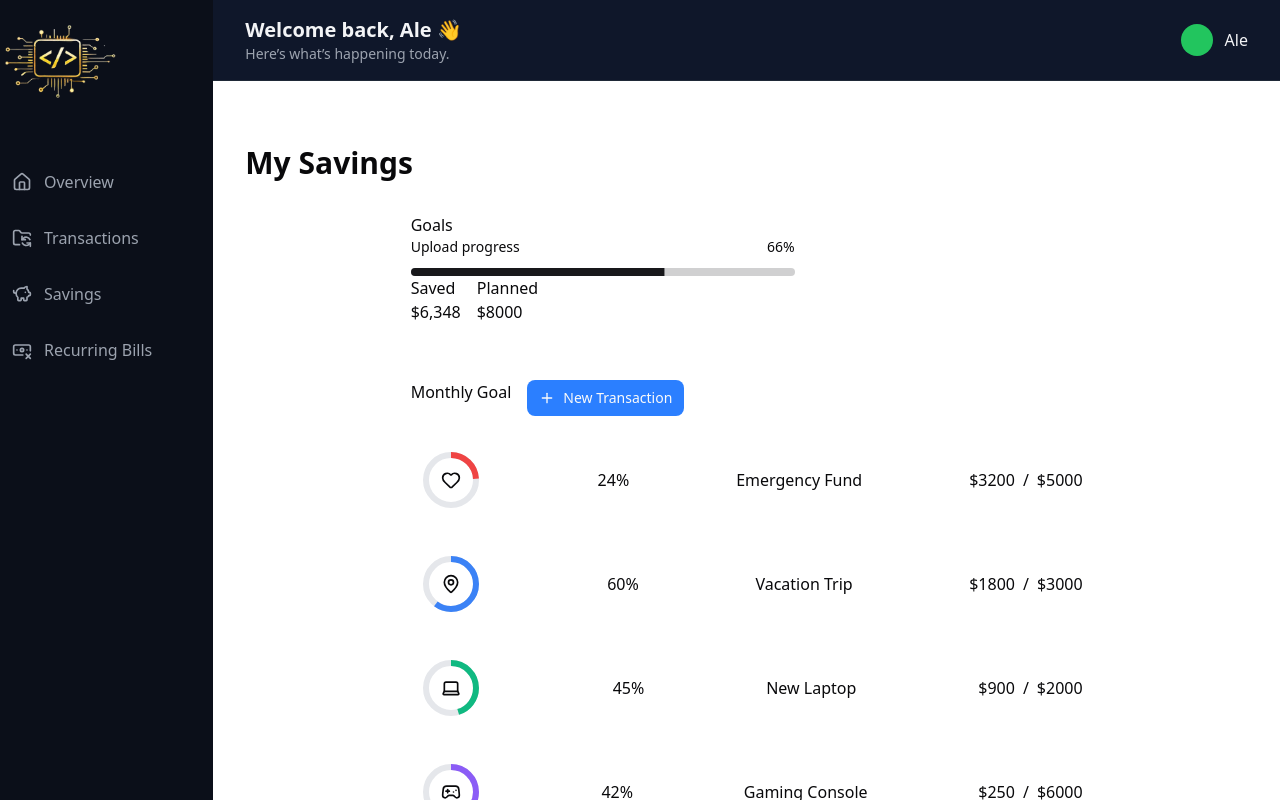
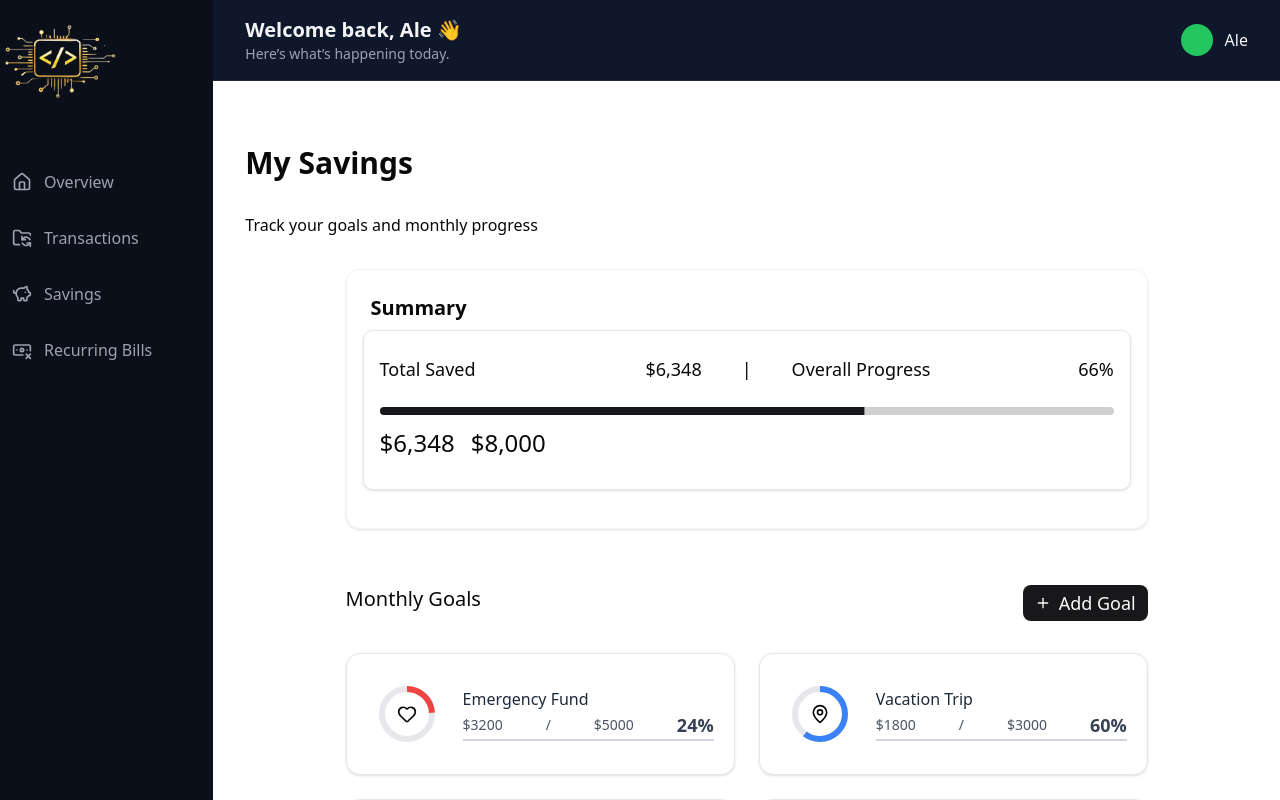
Before and after one commit to Aleji0309/proyectaPersonalFinanceApp, a Next.js app: page /savings in a window 1280 px wide. Shown: the top 800 px of the page. Built offline with nearby package versions, Linux system fonts and the light colour scheme.

Commit message:
Saving cards styles added

```diff
--- a/src/app/globals.css
+++ b/src/app/globals.css
@@ -69,6 +69,12 @@
   box-shadow: 4px 9px 17px -2px rgba(0, 0, 0, 0.75);
   -webkit-box-shadow: 4px 9px 17px -2px rgba(0, 0, 0, 0.75);
   -moz-box-shadow: 4px 9px 17px -2px rgba(0, 0, 0, 0.75);
+}
+
+.shadow-box-savings {
+  box-shadow: 6px 8px 19px -12px rgba(0,0,0,1);
+-webkit-box-shadow: 6px 8px 19px -12px rgba(0,0,0,1);
+-moz-box-shadow: 6px 8px 19px -12px rgba(0,0,0,1);
 }
 
 .flex-containers {
--- a/src/app/savings/page.js
+++ b/src/app/savings/page.js
@@ -5,6 +5,7 @@ export default function showSavings() {
   return (
     <>
       <h2 className="text-3xl mb-8 my-8 font-bold">My Savings</h2>
+      <p>Track your goals and monthly progress</p>
 
 
       <SavingsContainer />
--- a/src/components/savings/SavingsContainer.jsx
+++ b/src/components/savings/SavingsContainer.jsx
@@ -1,10 +1,9 @@
 import React from "react";
 import { Field, FieldLabel } from "@/components/ui/field";
 import { Progress } from "@/components/ui/progress";
-import { Plus} from "lucide-react";
+import { Plus } from "lucide-react";
 import { SavingsGoalCard } from "./SavingsGoalCard";
 import { Button } from "@/components/ui/button";
-
 
 const savingsMock = [
   {
@@ -13,7 +12,7 @@ const savingsMock = [
     goal: 5000,
     progress: 24,
     icon: "heart",
-    color: "#ef4444"
+    color: "#ef4444",
   },
   {
     name: "Vacation Trip",
@@ -21,7 +20,7 @@ const savingsMock = [
     goal: 3000,
     progress: 60,
     icon: "map-pin",
-    color: "#3b82f6"
+    color: "#3b82f6",
   },
   {
     name: "New Laptop",
@@ -29,7 +28,7 @@ const savingsMock = [
     goal: 2000,
     progress: 45,
     icon: "laptop",
-    color: "#10b981"
+    color: "#10b981",
   },
   {
     name: "Gaming Console",
@@ -37,7 +36,7 @@ const savingsMock = [
     goal: 6000,
     progress: 42,
     icon: "gamepad-2",
-    color: "#8b5cf6"
+    color: "#8b5cf6",
   },
   {
     name: "Car Down Payment",
@@ -45,53 +44,53 @@ const savingsMock = [
     goal: 15000,
     progress: 48,
     icon: "car",
-    color: "#f97316"
-  }
+    color: "#f97316",
+  },
 ];
 
 const SavingsContainer = () => {
   return (
     <>
+      <div className="savings-containers">
+        <div className="savings-header w-[80%] h-65 mt-8 bg-gray-10 border border-gray-100 rounded-xl p-4 shadow-sm">
+          <h3 className="font-bold p-2 text-xl">Summary</h3>
+          <div className="progress-container px-4 py-2 w-[100%] mx-auto h-40 bg-white border border-gray-200 rounded-lg shadow-sm">
+            <Field className="w-full max-full">
+              <FieldLabel htmlFor="progress-upload">
+                <div className="savings-summary flex gap-10 text-lg w-full h-10 mt-4">
+                  <div className="saved-container flex gap-2 justify-between w-[50%]">
+                    <p>Total Saved</p>
+                    <p>$6,348</p>
+                  </div>
+                  <p>|</p>
+                  <div className="planned-container flex gap-2 justify-between w-[50%]">
+                    <p>Overall Progress</p>
+                    <span className="ml-auto">66%</span>
+                  </div>
+                </div>
 
-      <div className="savings-containers a">
-        <div className="savings-header">
-          <h3>Goals</h3>
-
-          <div className="progress-container">
-            <Field className="w-full max-w-sm">
-              <FieldLabel htmlFor="progress-upload">
-                <span>Upload progress</span>
-                <span className="ml-auto">66%</span>
               </FieldLabel>
               <Progress value={66} id="progress-upload" />
+              <div className="goal-info flex gap-4 text-2xl">
+                <p>$6,348</p>
+                <p>$8,000</p>
+              </div>
             </Field>{" "}
           </div>
-          <div className="savings-summary flex gap-4">
-            <div className="saved-container">
-              <p>Saved</p>
-              <p>$6,348</p>
-            </div>
-            <div className="planned-container">
-              <p>Planned</p>
-              <p>$8000</p>
-            </div>
+
+        </div>
+
+        <div className="savings-info mt-14 w-[80%]">
+          <div className="saving-header flex gap-4 justify-between">
+            <h3 className="text-xl" >Monthly Goals</h3>
+            <Button className="p-4 text-lg">
+              <Plus size={20} /> Add Goal
+            </Button>
           </div>
 
-          <div className="savings-info mt-14">
-            <div className="saving-header flex gap-4">
-              <h3>Monthly Goal</h3>
-               <Button className="bg-blue-500">
-              <Plus size={20} /> New Transaction
-            </Button>
-            </div>
-
-            <div className="savings-data">
-                {/* reenderizar el commponente SavingsGoalCard*/}
-                <SavingsGoalCard
-                    data={savingsMock}
-                ></SavingsGoalCard>
-
-            </div>
+          <div className="savings-data mt-8">
+            {/* reenderizar el commponente SavingsGoalCard*/}
+            <SavingsGoalCard data={savingsMock}></SavingsGoalCard>
           </div>
         </div>
       </div>
--- a/src/components/savings/SavingsGoalCard.jsx
+++ b/src/components/savings/SavingsGoalCard.jsx
@@ -4,27 +4,35 @@ import { ProgressRing } from "./ProgressRing";
 export const SavingsGoalCard = ({ data }) => {
   return (
     <>
-      <div>
+      <div className="data-saving-container grid grid-cols-2 gap-6 w-full">
         {data.map((dataSaving) => {
           return (
-            <div key={dataSaving.name} className="mt-6">
-              <div className="data-saving-container w-2xl flex justify-between items-center">
+            <>
+              <div
+                key={dataSaving.name}
+                className="saving-card flex items-center justify-between bg-white border border-gray-200 rounded-xl p-5 shadow-sm hover:shadow-md transition"
+              >
                 <ProgressRing
                   progress={dataSaving.progress}
                   icon={dataSaving.icon}
                   color={dataSaving.color}
-                ></ProgressRing>
-                <p>{dataSaving.progress}%</p>
-                <div className="base-circle"> {dataSaving.name}</div>
-                <div className="flex gap-2">
-                  <div className="amount-container flex gap-2 justify-center items-center ">
-                    <div className="saved-amount">${dataSaving.saved}</div>{" "}
-                    <p>/</p>
-                    <div className="saved-amount">${dataSaving.goal}</div>
+                />
+
+                <div className="flex flex-col flex-1 ml-4">
+                  <p className="font-medium text-gray-800">{dataSaving.name}</p>
+
+                  <div className="flex gap-2 text-gray-600 text-sm items-center justify-between">
+                    <span>${dataSaving.saved}</span>
+                    <span>/</span>
+                    <span>${dataSaving.goal}</span>
+                    <p className="font-semibold text-gray-700 text-lg">
+                      {dataSaving.progress}%
+                    </p>
                   </div>
+                  <span className="border-b-2 border-gray-300 outline-none"></span>
                 </div>
               </div>
-            </div>
+            </>
           );
         })}
       </div>
```
